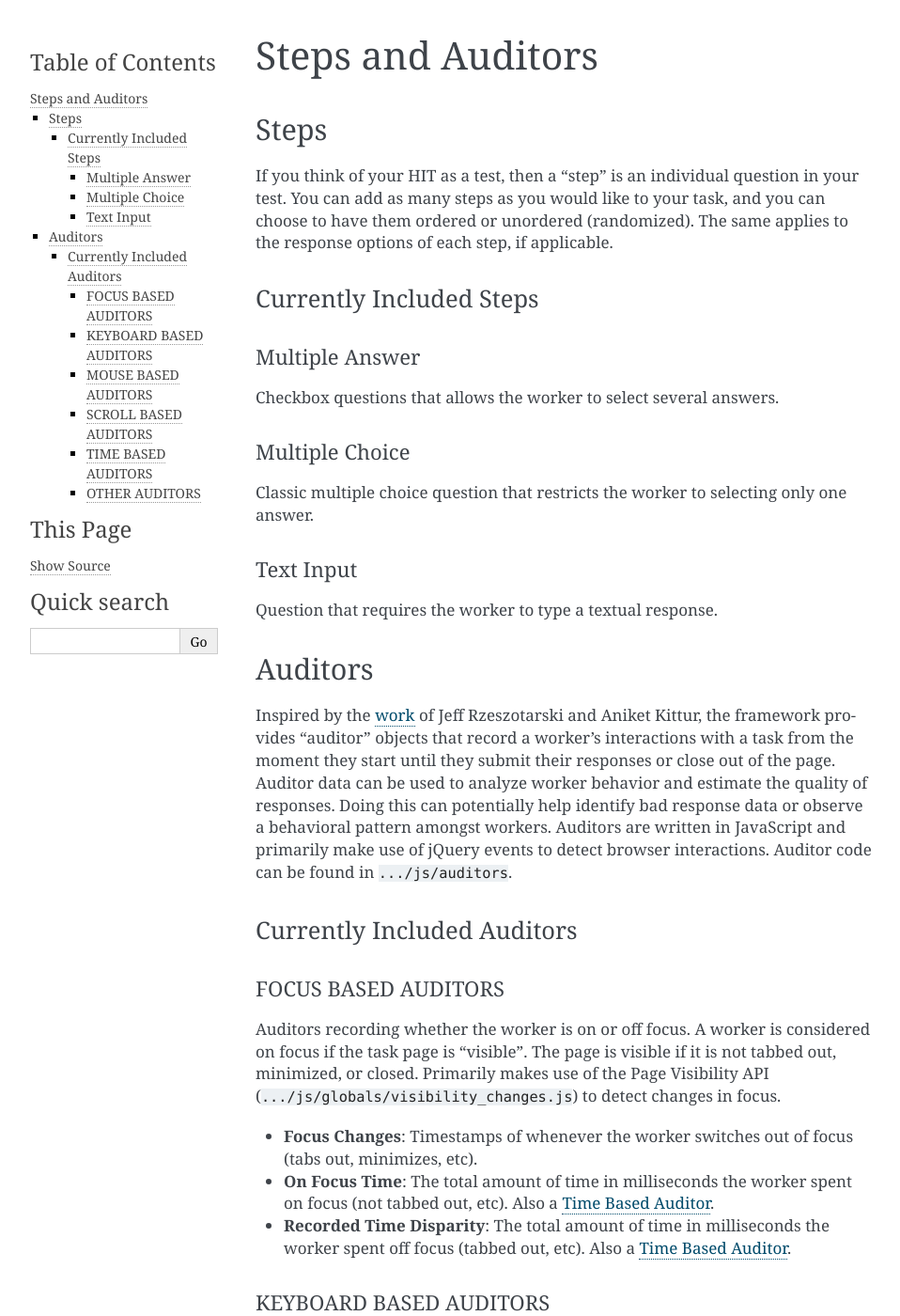
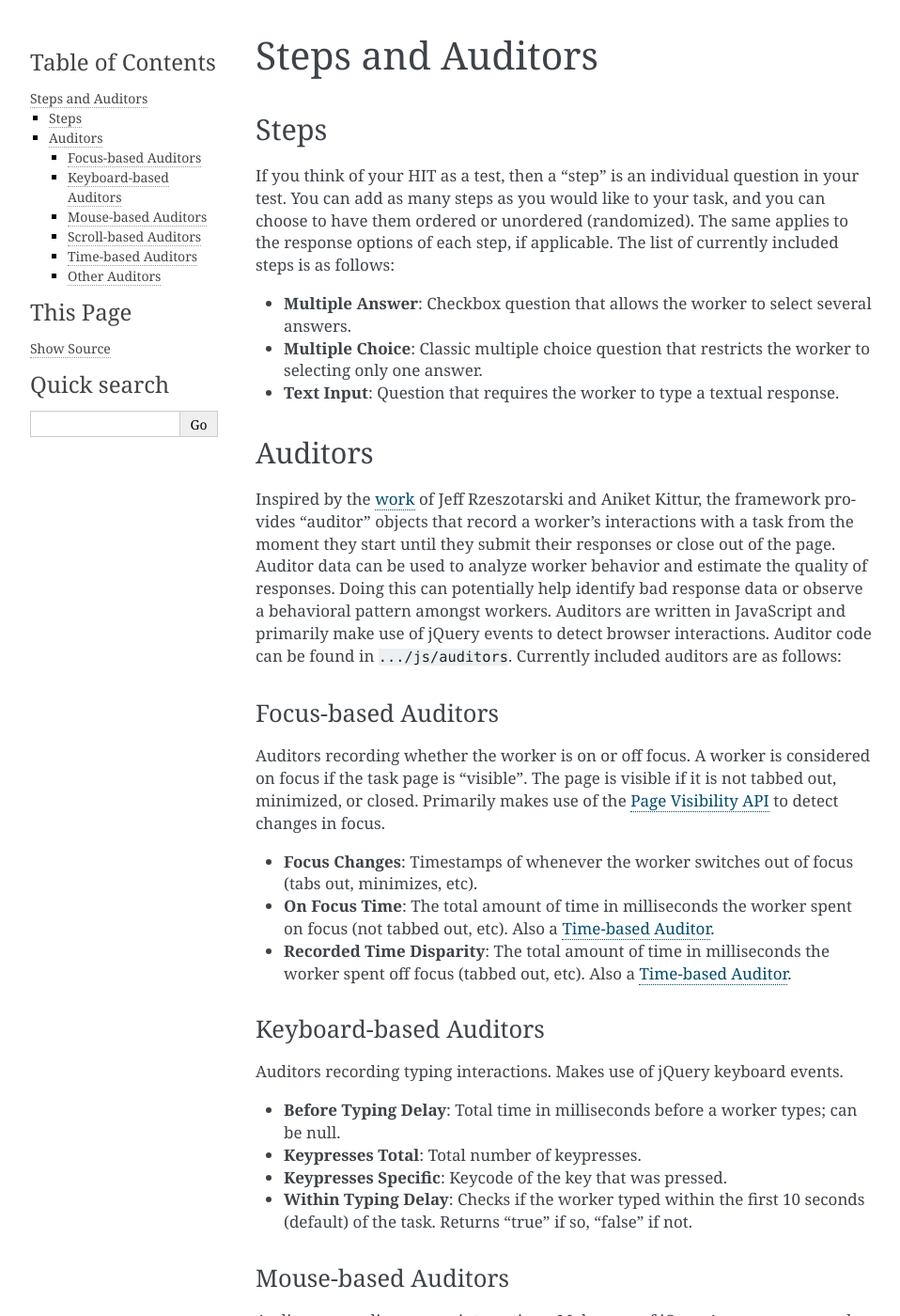
Before and after one commit to CuriousG102/turkey, a Sphinx documentation site: the page built from web/turkey/docs/source/stepsauditors.rst, in a window 1280 px wide and 1400 px high. Shown: the whole window at 94% size, without its empty margins (148-1106 px from the left). Built offline with Sphinx 7.4.7, drawn with Linux system fonts in a browser that asks for light colours; pages that are not in the unit, such as notebooks, are missing from menus; some of the changed text lies outside the part shown.

Commit message:
restructuring and improvments

```diff
--- a/web/turkey/docs/source/authors.rst
+++ /dev/null
@@ -1,3 +0,0 @@
-Authors
-*******
-Developed by Miles Hudson and Brandon Dang under the direction of Dr. `Matthew Lease <https://www.ischool.utexas.edu/~ml/>`_.
--- a/web/turkey/docs/source/stepsauditors.rst
+++ b/web/turkey/docs/source/stepsauditors.rst
@@ -3,40 +3,30 @@ Steps and Auditors
 
 Steps
 =====
-If you think of your HIT as a test, then a "step" is an individual question in your test. You can add as many steps as you would like to your task, and you can choose to have them ordered or unordered (randomized). The same applies to the response options of each step, if applicable.
+If you think of your HIT as a test, then a "step" is an individual question in your test. You can add as many steps as you would like to your task, and you can choose to have them ordered or unordered (randomized). The same applies to the response options of each step, if applicable. The list of currently included steps is as follows:
 
-Currently Included Steps
-------------------------
-Multiple Answer
-+++++++++++++++
-Checkbox questions that allows the worker to select several answers.
+- **Multiple Answer**: Checkbox question that allows the worker to select several answers.
 
-Multiple Choice
-+++++++++++++++
-Classic multiple choice question that restricts the worker to selecting only one answer.
+- **Multiple Choice**: Classic multiple choice question that restricts the worker to selecting only one answer.
 
-Text Input
-++++++++++
-Question that requires the worker to type a textual response.
+- **Text Input**: Question that requires the worker to type a textual response.
 
 Auditors
 ========
-Inspired by the `work <http://jeffrz.com/wp-content/uploads/2010/08/fp359-rzeszotarski.pdf>`_ of Jeff Rzeszotarski and Aniket Kittur, the framework provides "auditor" objects that record a worker's interactions with a task from the moment they start until they submit their responses or close out of the page. Auditor data can be used to analyze worker behavior and estimate the quality of responses. Doing this can potentially help identify bad response data or observe a behavioral pattern amongst workers. Auditors are written in JavaScript and primarily make use of jQuery events to detect browser interactions. Auditor code can be found in ``.../js/auditors``.
+Inspired by the `work <http://jeffrz.com/wp-content/uploads/2010/08/fp359-rzeszotarski.pdf>`_ of Jeff Rzeszotarski and Aniket Kittur, the framework provides "auditor" objects that record a worker's interactions with a task from the moment they start until they submit their responses or close out of the page. Auditor data can be used to analyze worker behavior and estimate the quality of responses. Doing this can potentially help identify bad response data or observe a behavioral pattern amongst workers. Auditors are written in JavaScript and primarily make use of jQuery events to detect browser interactions. Auditor code can be found in ``.../js/auditors``. Currently included auditors are as follows:
 
-Currently Included Auditors
----------------------------
-FOCUS BASED AUDITORS
-++++++++++++++++++++
-Auditors recording whether the worker is on or off focus. A worker is considered on focus if the task page is "visible". The page is visible if it is not tabbed out, minimized, or closed. Primarily makes use of the Page Visibility API (``.../js/globals/visibility_changes.js``) to detect changes in focus.
+Focus-based Auditors
+--------------------
+Auditors recording whether the worker is on or off focus. A worker is considered on focus if the task page is "visible". The page is visible if it is not tabbed out, minimized, or closed. Primarily makes use of the `Page Visibility API <https://developer.mozilla.org/en-US/docs/Web/API/Page_Visibility_API>`_ to detect changes in focus.
 
 - **Focus Changes**: Timestamps of whenever the worker switches out of focus (tabs out, minimizes, etc).
 
-- **On Focus Time**: The total amount of time in milliseconds the worker spent on focus (not tabbed out, etc). Also a `Time Based Auditor <extending.html#time-based-auditors>`_.
+- **On Focus Time**: The total amount of time in milliseconds the worker spent on focus (not tabbed out, etc). Also a `Time-based Auditor <stepsauditors.html#time-based-auditors>`_.
 
-- **Recorded Time Disparity**: The total amount of time in milliseconds the worker spent off focus (tabbed out, etc). Also a `Time Based Auditor <extending.html#time-based-auditors>`_.
+- **Recorded Time Disparity**: The total amount of time in milliseconds the worker spent off focus (tabbed out, etc). Also a `Time-based Auditor <stepsauditors.html#time-based-auditors>`_.
 
-KEYBOARD BASED AUDITORS
-+++++++++++++++++++++++
+Keyboard-based Auditors
+-----------------------
 Auditors recording typing interactions. Makes use of jQuery keyboard events.
 
 - **Before Typing Delay**: Total time in milliseconds before a worker types; can be null.
@@ -47,9 +37,9 @@ Auditors recording typing interactions. Makes use of jQuery keyboard events.
 
 - **Within Typing Delay**: Checks if the worker typed within the first 10 seconds (default) of the task. Returns "true" if so, "false" if not.
 
-MOUSE BASED AUDITORS
-++++++++++++++++++++
-Auditors recording mouse interactions. Makes use of jQuery's mousemove and click events.
+Mouse-based Auditors
+--------------------
+Auditors recording mouse interactions. Makes use of jQuery's mousemove and click events. Additionally, makes use of `Ben Alman's jQuery debounce plugin <http://benalman.com/code/projects/jquery-throttle-debounce/examples/debounce/>`_.
 
 - **Clicks Total**: Total number of times the worker clicks.
 
@@ -59,26 +49,26 @@ Auditors recording mouse interactions. Makes use of jQuery's mousemove and click
 
 - **Mouse Movement Specific**: Ending position of the cursor after the worker moves his mouse, debounced.
 
-SCROLL BASED AUDITORS
-+++++++++++++++++++++
-Auditors recording scrolling events. Makes use of jQuery's scroll event and `Ben Alman's <http://benalman.com/code/projects/jquery-throttle-debounce/examples/debounce/>`_ jQuery debounce plugin (``.../js/globals/jquery.ba-throttle-debounce.min.js``).
+Scroll-based Auditors
+---------------------
+Auditors recording scrolling events. Makes use of jQuery's scroll event and Ben Alman's jQuery debounce plugin.
 
 - **Scrolled Pixels Total**: The total number of pixels scrolled by the worker. Returns both the vertical count and horizontal count, debounced.
 
 - **Scrolled Pixels Specific**: For each scrolling event, reports the end position, the raw change in pixels from the previous position, and the timestamp of the event. Records data for both horizontal and vertical scrolling, debounced.
 
-TIME BASED AUDITORS
-+++++++++++++++++++
+Time-based Auditors
+-------------------
 Auditors recording the time spent completing the task.
 
 - **Total Task Time**: The total time it takes the worker to complete this task in milliseconds.
 
-- **On Focus Time**: The total amount of time in milliseconds the worker spent on focus (not tabbed out, etc). Also a `Focus Based Auditor <extending.html#focus-based-auditors>`_.
+- **On Focus Time**: The total amount of time in milliseconds the worker spent on focus (not tabbed out, etc). Also a `Focus-based Auditor <stepsauditors.html#focus-based-auditors>`_.
 
-- **Recorded Time Disparity**: The total amount of time in milliseconds the worker spent off focus (tabbed out, etc). Also a `Focus Based Auditor <extending.html#focus-based-auditors>`_.
+- **Recorded Time Disparity**: The total amount of time in milliseconds the worker spent off focus (tabbed out, etc). Also a `Focus-based Auditor <stepsauditors.html#focus-based-auditors>`_.
 
-OTHER AUDITORS
-++++++++++++++
+Other Auditors
+--------------
 Pasting events, User Agent spying, and URL.
 
 - **Pastes Total**: Total number of pastes actions.
```
Also changed, not shown: web/turkey/docs/source/features.rst (added, +16 -0 lines), web/turkey/docs/source/index.rst (+7 -3 lines), web/turkey/docs/source/overview.rst (deleted, +0 -21 lines).
